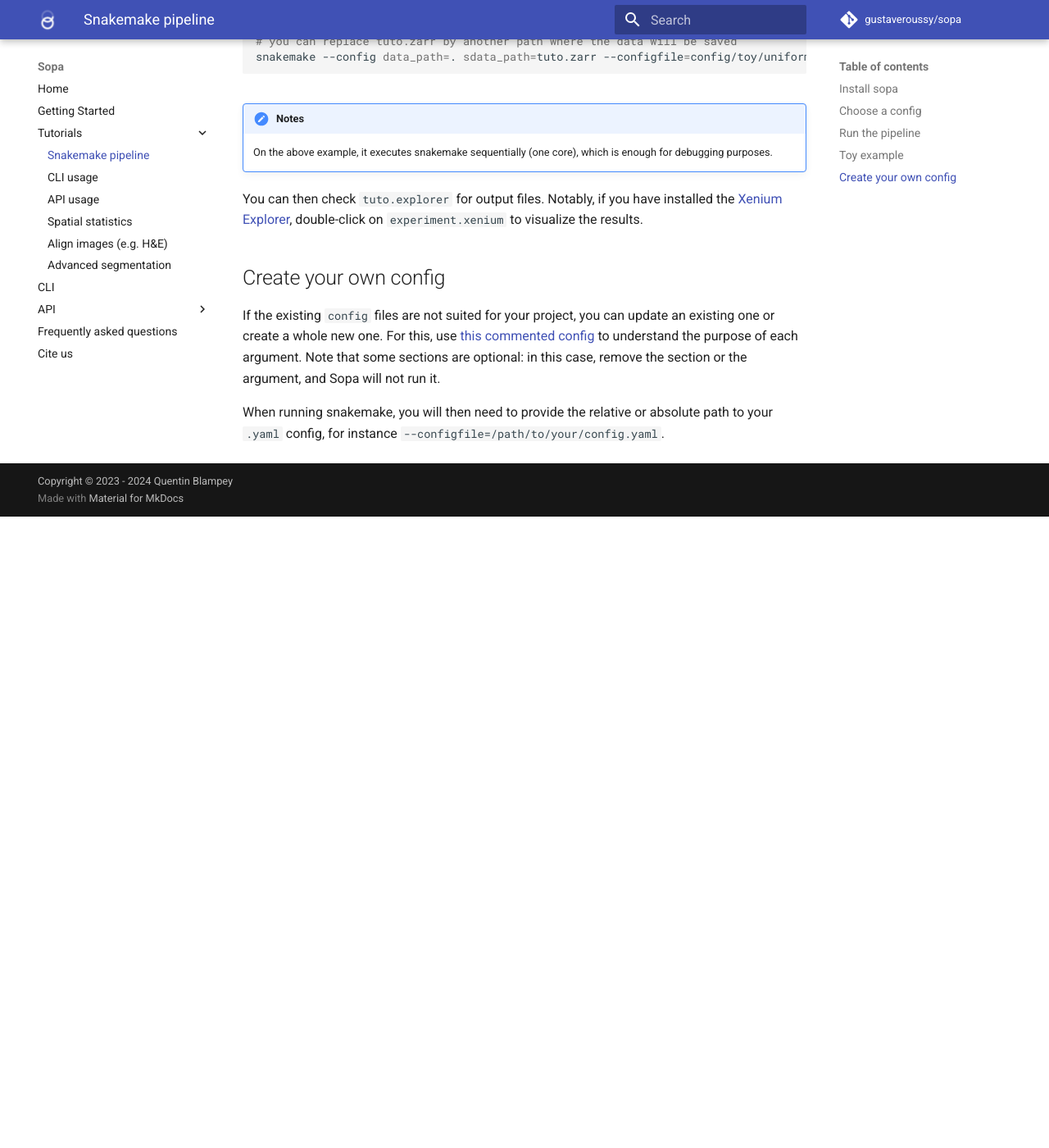
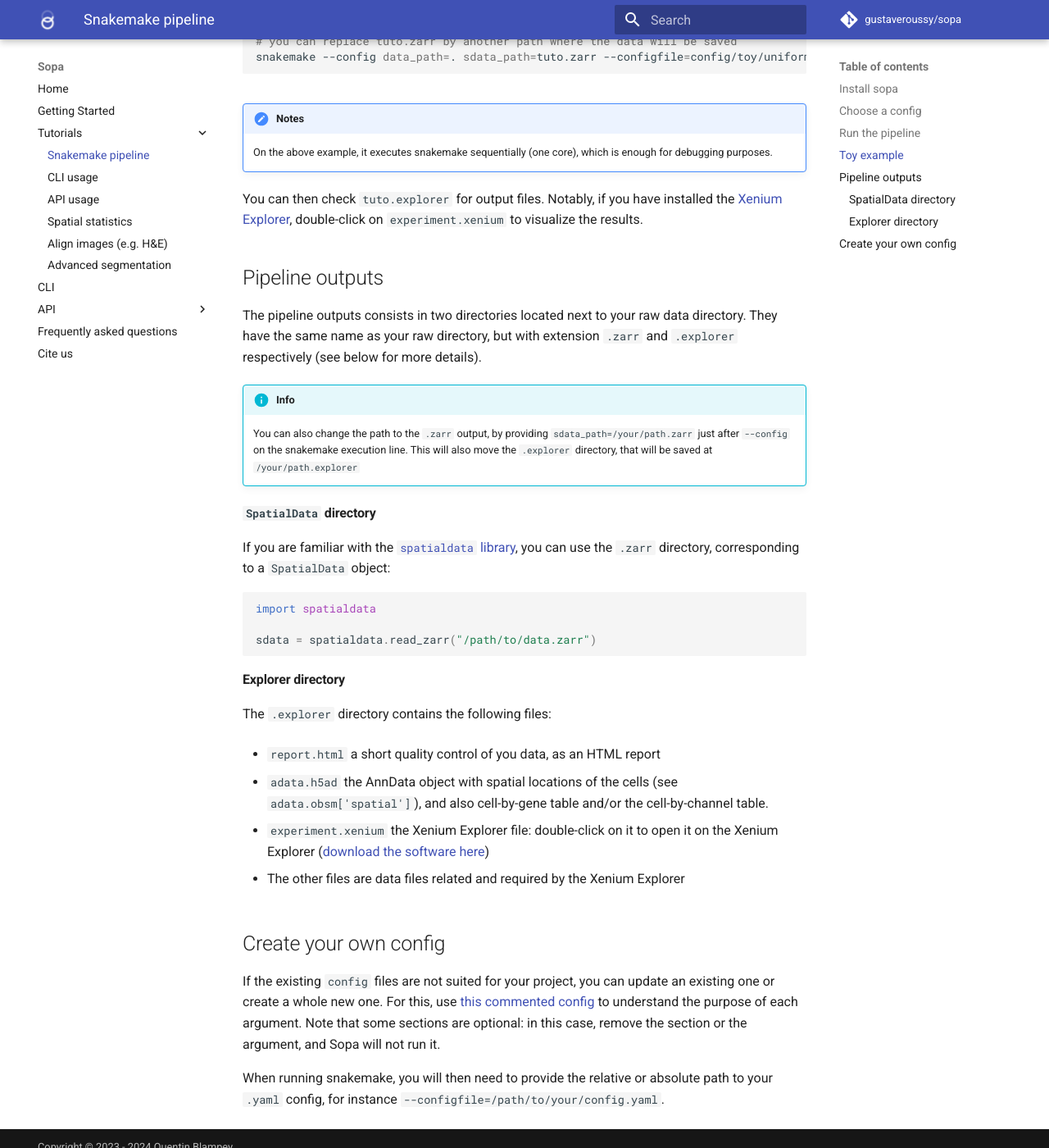
Before and after one commit to gustaveroussy/sopa, an MkDocs documentation site: the page built from docs/tutorials/snakemake.md, in a window 1280 px wide and 1400 px high, scrolled down 1780 px. Shown: the whole window at 82% size. Built offline with MkDocs 1.6.1 and Material for MkDocs 9.7.7, drawn with Linux system fonts in a browser that asks for light colours; comment, search, counter and statistics services are not loaded; before the commit the page ends 2410 px from its top, so only the background shows below that.

Commit message:
detail pipeline outputs

````diff
--- a/docs/tutorials/snakemake.md
+++ b/docs/tutorials/snakemake.md
@@ -90,6 +90,34 @@ Make sure you have installed everything as detailed in this tutorial, and then r
 
 You can then check `tuto.explorer` for output files. Notably, if you have installed the [Xenium Explorer](https://www.10xgenomics.com/support/software/xenium-explorer), double-click on `experiment.xenium` to visualize the results.
 
+## Pipeline outputs
+
+The pipeline outputs consists in two directories located next to your raw data directory. They have the same name as your raw directory, but with extension `.zarr` and `.explorer` respectively (see below for more details).
+
+!!! info
+    You can also change the path to the `.zarr` output, by providing `sdata_path=/your/path.zarr` just after `--config` on the snakemake execution line. This will also move the `.explorer` directory, that will be saved at `/your/path.explorer`
+
+#### `SpatialData` directory
+
+If you are familiar with the [`spatialdata` library](https://github.com/scverse/spatialdata), you can use the `.zarr` directory, corresponding to a `SpatialData` object:
+```python
+import spatialdata
+
+sdata = spatialdata.read_zarr("/path/to/data.zarr")
+```
+
+#### Explorer directory
+
+The `.explorer` directory contains the following files:
+
+- `report.html` a short quality control of you data, as an HTML report
+
+- `adata.h5ad` the AnnData object with spatial locations of the cells (see `adata.obsm['spatial']`), and also cell-by-gene table and/or the cell-by-channel table.
+
+- `experiment.xenium` the Xenium Explorer file: double-click on it to open it on the Xenium Explorer ([download the software here](https://www.10xgenomics.com/support/software/xenium-explorer/downloads))
+
+- The other files are data files related and required by the Xenium Explorer
+
 ## Create your own config
 
 If the existing `config` files are not suited for your project, you can update an existing one or create a whole new one. For this, use [this commented config](https://github.com/gustaveroussy/sopa/blob/master/workflow/config/example_commented.yaml) to understand the purpose of each argument. Note that some sections are optional: in this case, remove the section or the argument, and Sopa will not run it.
````
Also changed, not shown: docs/tutorials/cli_usage.md (+1 -1 lines).
